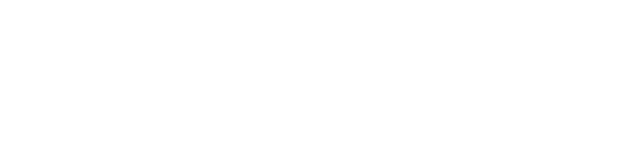
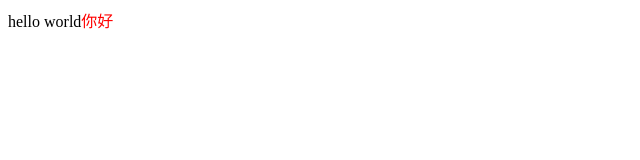
Before and after one commit to zz-b/javascript-learn, a plain HTML site: page es5/递归/虚拟dom解析为真实dom.html in a window 1280 px wide. Shown: the whole page, without its empty margins (0-640 px from the left). Drawn offline with Linux system fonts and the light colour scheme.

Commit message:
递归之虚拟dom转化为真实dom

```diff
--- a/es5/递归/虚拟dom解析为真实dom.html
+++ b/es5/递归/虚拟dom解析为真实dom.html
@@ -5,6 +5,11 @@
   <meta http-equiv="X-UA-Compatible" content="IE=edge">
   <meta name="viewport" content="width=device-width, initial-scale=1.0">
   <title>将虚拟dom转为真实dom</title>
+  <style>
+    .color-red{
+      color: red;
+    }
+  </style>
 </head>
 <body>
   <script>
@@ -20,16 +25,24 @@
           children: [{tag: 'A',children:[]}]
         },
         {
+          tag: null,
+          text:'hello world',
+          children: []
+        },
+        {
           tag: 'SPAN',
           children: [
-            {tag: 'A',children:[]},
+            {tag: 'a',attrs:{class:"color-red"},children:[{tag:null,text:"你好"}]},
             {tag: 'A',children:[]}
           ]
         }
       ]
     }
     function render(VNode){
-      let dom = document.createElement(VNode.tag);
+      let dom;
+      if(typeof VNode.tag ==="string"){
+        // 处理标签（标签不分大消息DIV和div都是可以的）
+        dom = document.createElement(VNode.tag);
         if(VNode.attrs){
           Object.keys(VNode.attrs).forEach(key=>{
             dom.setAttribute(key, VNode.attrs[key]);
@@ -38,6 +51,10 @@
         VNode.children.forEach(item=>{
           dom.appendChild(render(item));
         })
+      }else{
+        // 处理文本
+        dom = document.createTextNode(VNode.text);
+      }
       return dom;
     }
     document.body.appendChild(render(VNode))
```
Lines whose indentation alone changed are shown as unchanged.
